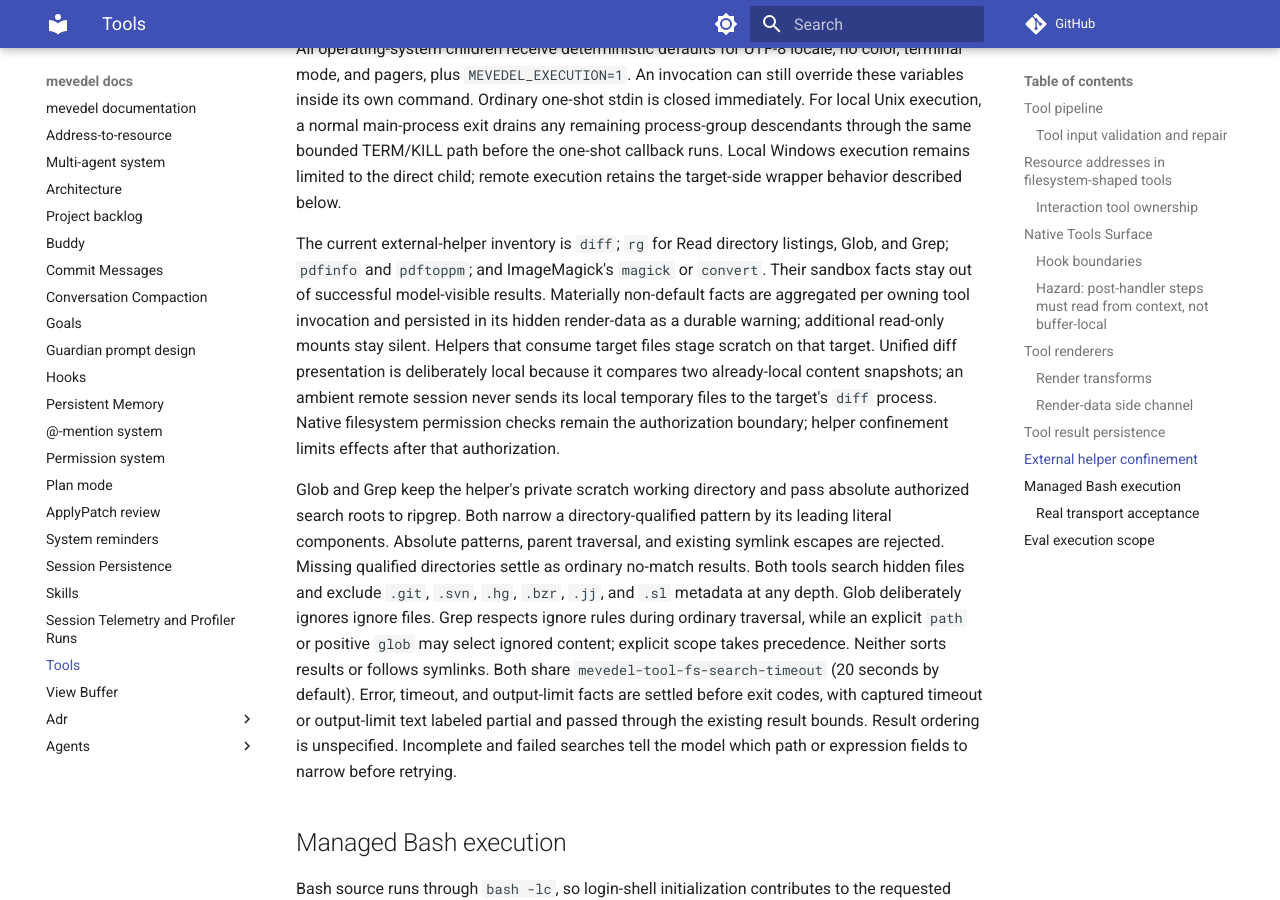
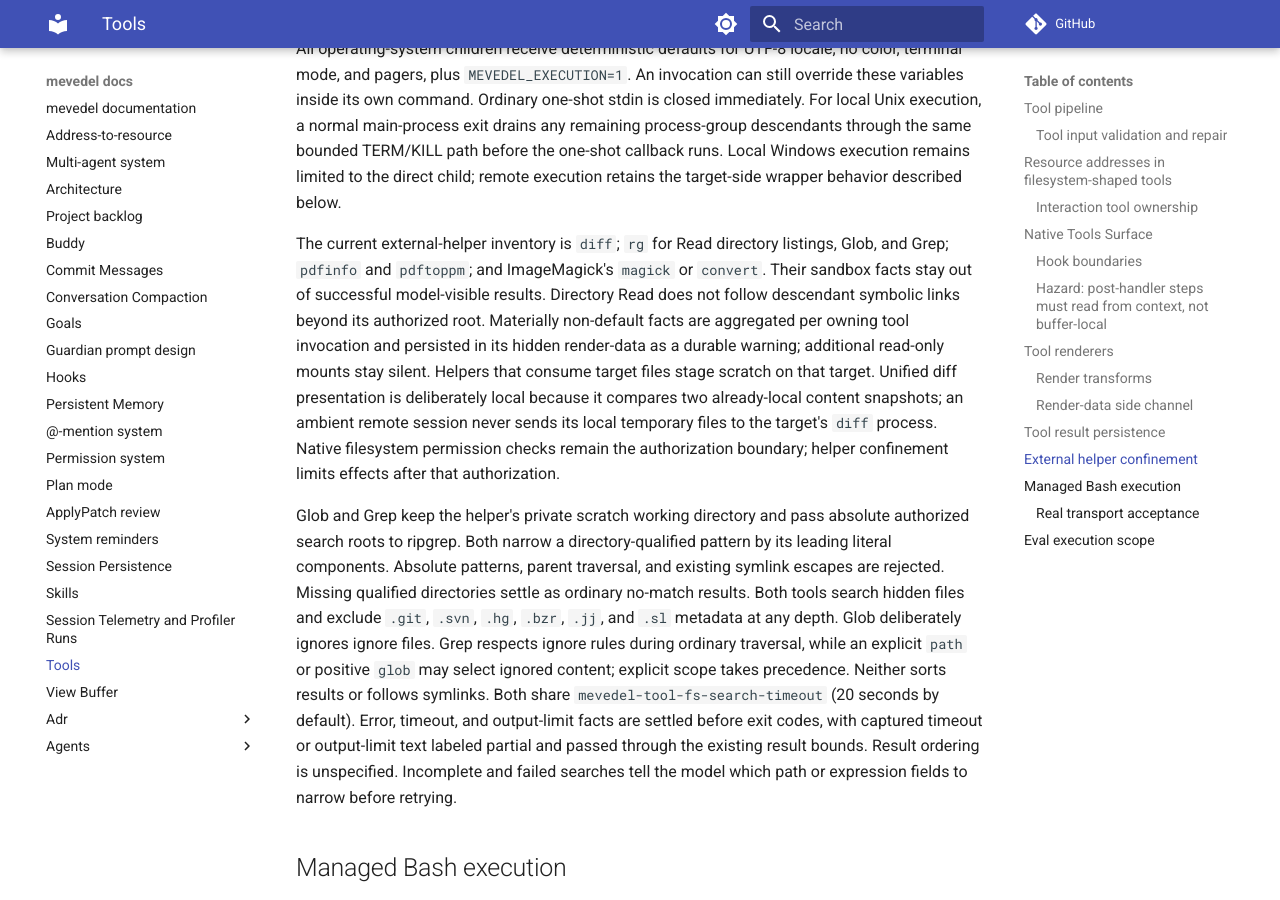
Before and after one commit to FrauH0lle/mevedel, an MkDocs documentation site: the page built from docs/tools.md, in a window 1280 px wide and 900 px high, scrolled down 11122 px. Built offline with MkDocs 1.6.1 and Material for MkDocs 9.7.7, drawn with Linux system fonts in a browser that asks for light colours; comment, search, counter and statistics services are not loaded.

Commit message:
fix(read): Keep directory listings inside authorized root
* mevedel-tool-fs.el (mevedel-tool-fs--list-directory): Stop recursive descendant-symlink traversal.\n\n* test/test-mevedel-tool-fs.el (mevedel-tool-fs--list-directory): Cover an escaping descendant symlink with a real directory tree.\n\n* docs/tools.md: Document the directory Read authority boundary.

```diff
--- a/docs/tools.md
+++ b/docs/tools.md
@@ -499,6 +499,8 @@
 The current external-helper inventory is `diff`; `rg` for Read directory
 listings, Glob, and Grep; `pdfinfo` and `pdftoppm`; and ImageMagick's `magick`
 or `convert`. Their sandbox facts stay out of successful model-visible results.
+Directory Read does not follow descendant symbolic links beyond its authorized
+root.
 Materially non-default facts are aggregated per owning tool invocation and
 persisted in its hidden render-data as a durable warning; additional read-only
 mounts stay silent.
```
Also changed, not shown: 2 other files.
